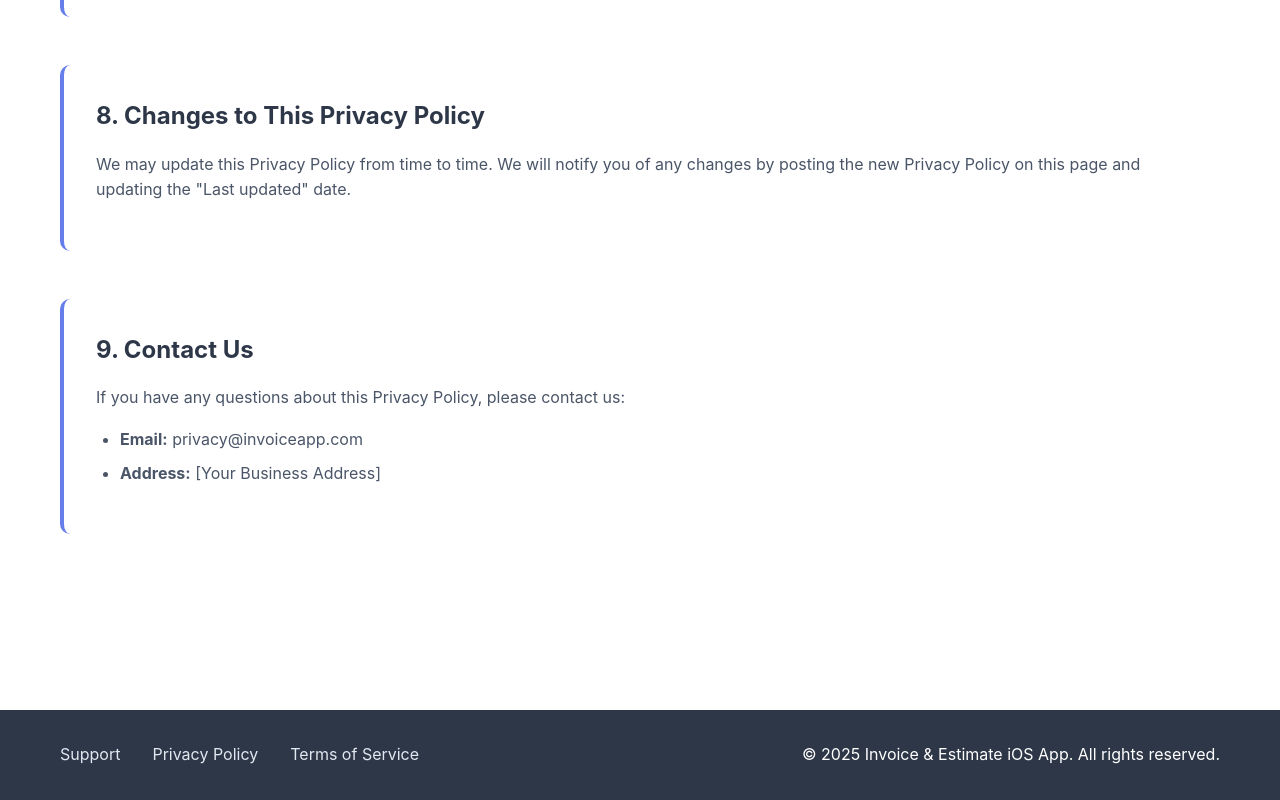
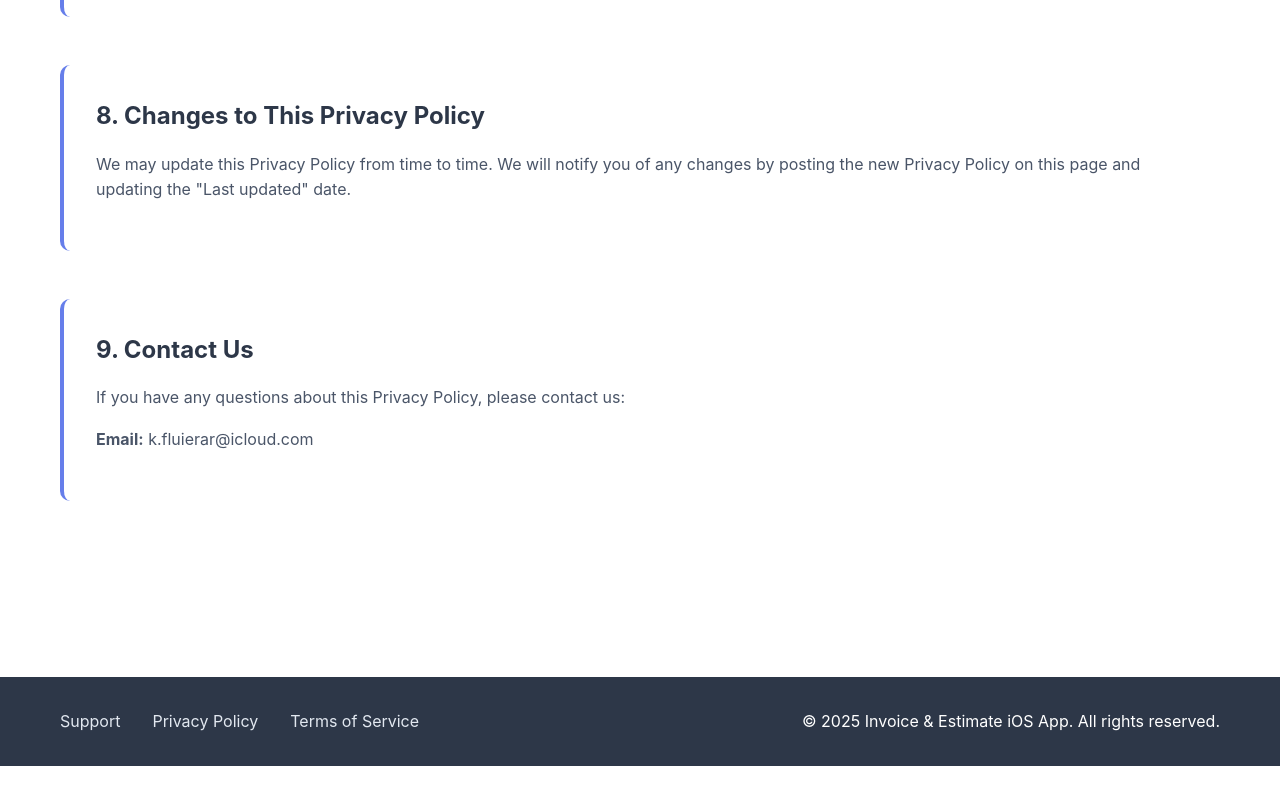
Before and after one commit to kfluierar/InvoiceAndEstimateSite, a plain HTML site: page privacy-policy.html in a window 1280 px wide. Shown: the part 2599-3399 px from the top of the page. After the commit the page ends 3365 px from the top, so only its background shows below. Drawn offline with Linux system fonts and the light colour scheme.

Commit message:
Update contact email to k.fluierar@icloud.com

```diff
--- a/privacy-policy.html
+++ b/privacy-policy.html
@@ -114,10 +114,7 @@
                 <div class="policy-section">
                     <h3>9. Contact Us</h3>
                     <p>If you have any questions about this Privacy Policy, please contact us:</p>
-                    <ul>
-                        <li><strong>Email:</strong> privacy@invoiceapp.com</li>
-                        <li><strong>Address:</strong> [Your Business Address]</li>
-                    </ul>
+                    <p><strong>Email:</strong> k.fluierar@icloud.com</p>
                 </div>
             </div>
         </section>
```
Also changed, not shown: support.html (+1 -1 lines), terms-of-service.html (+1 -4 lines), 1 other file.
